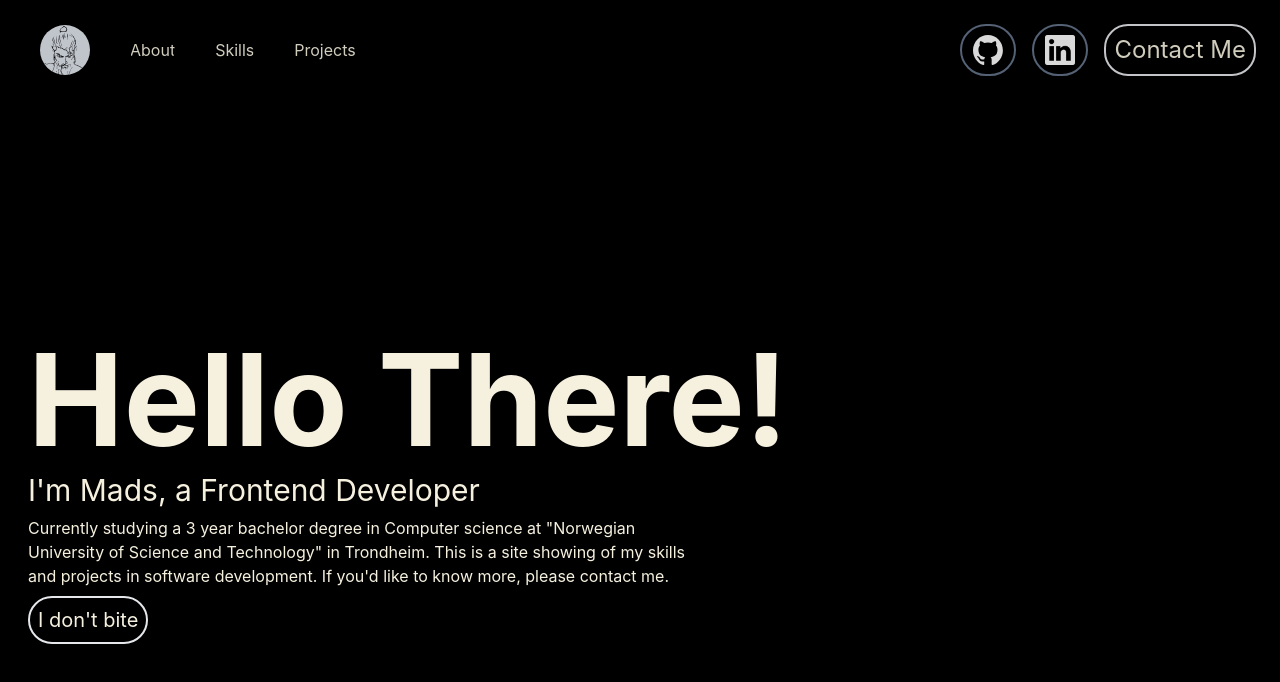
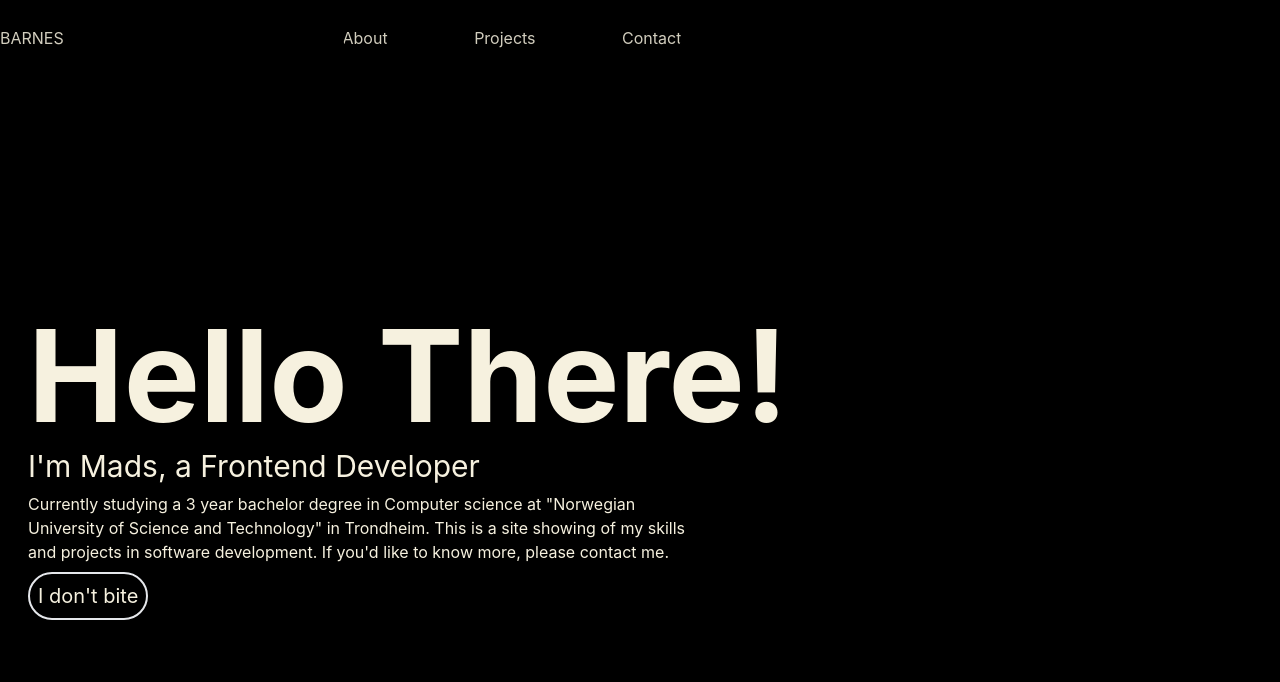
Before and after one commit to madsab/Portfolio, a React (Create React App) app: page / in a window 1280 px wide. Shown: the top 682 px of the page. Built offline with nearby package versions, Linux system fonts and the light colour scheme.

Commit message:
removed unused imports

```diff
--- a/src/components/Navbar.tsx
+++ b/src/components/Navbar.tsx
@@ -1,13 +1,10 @@
 import React, { useEffect, useState } from "react";
-import Button from "./atoms/Button";
 import Reveal from "./animation/Reveal";
 import { BrowserRouter as Router } from "react-router-dom";
 
-import githubLogo from "../assets/img/Github_logo_white.svg";
-import linkdnLogo from "../assets/img/Linkdn_logo.png";
-import SifuIcon from "../assets/img/SifuIcon.svg";
-import Icon from "./atoms/Icon";
 import Link from "./atoms/Link";
+import MenuLinksContainer from "./organisms/MenuLinksContainer";
+import MobileMenuContainer from "./organisms/MobileMenuContainer";
 
 const Navbar = () => {
   const [scrolling, setScrolling] = useState(false);
@@ -33,35 +30,19 @@ const Navbar = () => {
   };
 
   return (
-    <div className="sticky top-0 pr-6 pl-6 z-30 " style={navBarStyle}>
+    <div className="sticky top-0 z-30 w-full" style={navBarStyle}>
       <Router>
         <Reveal downwards={true} slider={false} width="100%" delay={0.5}>
-          <nav className="flex h-20 items-center">
-            <div className="grow flex space-x-10 items-center ml-4">
-              <Link to="top" background="bg-slate-200">
-                <img src={SifuIcon} alt="Sifu face" width={50} height={50} />
-              </Link>
-              <Link to="about">About</Link>
-              <Link to="skills">Skills</Link>
-              <Link to="projects">Projects</Link>
-            </div>
-            <div className="grow flex justify-end space-x-4">
-              <Icon
-                src={githubLogo}
-                alt="Github logo"
-                link="https://github.com/madsab"
-              />
-              <Icon
-                src={linkdnLogo}
-                alt="Linkdn logo"
-                link="https://www.linkedin.com/in/mads-b%C3%A5rnes-a66b96272/"
-              />
-              <Button>
-                <span className="text-2xl">
-                  <a href="mailto:mads.barnes@hotmail.com">Contact Me</a>
-                </span>
-              </Button>
-            </div>
+          <nav className="grid grid-cols-5 py-4">
+            <Link
+              to="top"
+              className="text-3xl ml-5 font-bold col-span-3"
+              animation={false}
+            >
+              BARNES
+            </Link>
+            <MobileMenuContainer />
+            <MenuLinksContainer />
           </nav>
         </Reveal>
       </Router>
```
